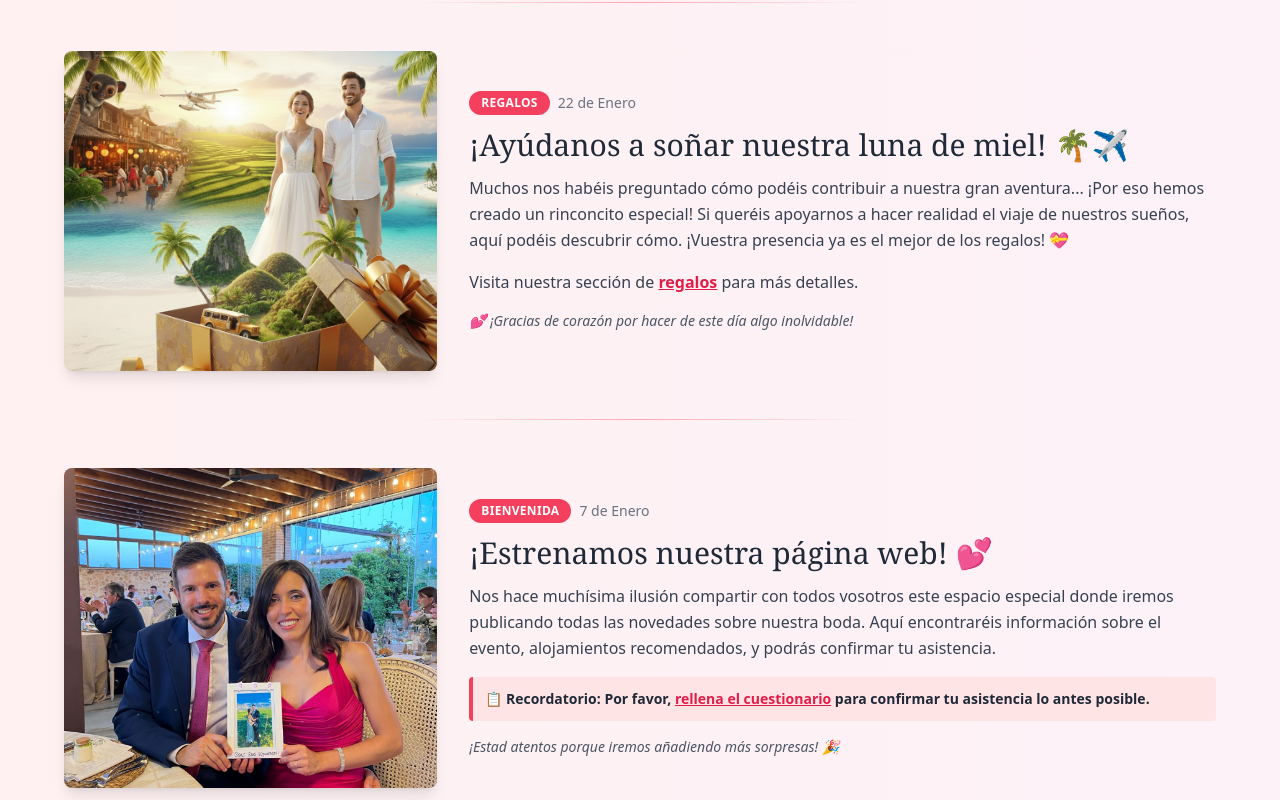
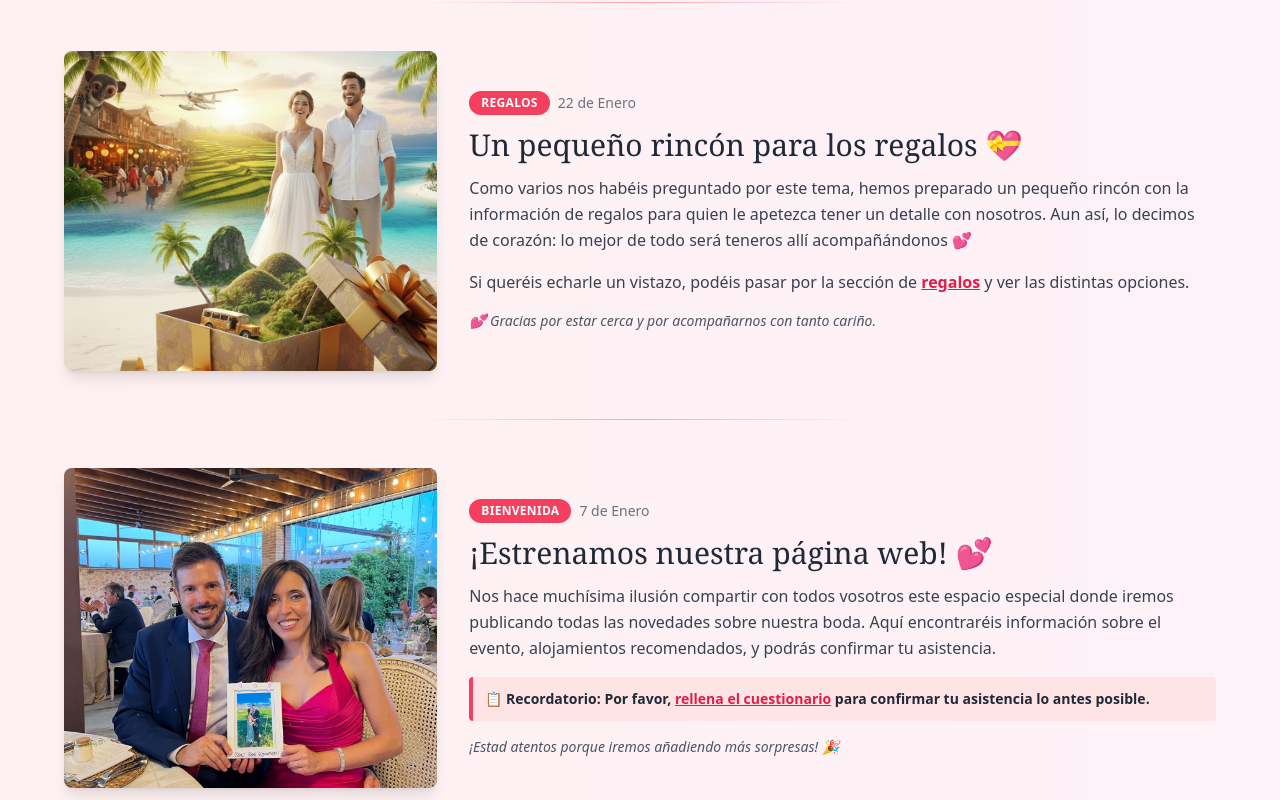
Before and after one commit to ivan-navarro/wedding, a React (Vite) app: page / in a window 1280 px wide. Shown: the part 1220-2020 px from the top of the page. Built offline with nearby package versions, Linux system fonts and the light colour scheme.

Commit message:
Refine gifts and news copy

```diff
--- a/src/components/Gifts.tsx
+++ b/src/components/Gifts.tsx
@@ -29,10 +29,10 @@ export const Gifts: React.FC<GiftsProps> = ({
                 Vuestra presencia es nuestro mayor tesoro
               </h3>
               <p className="text-gray-700 leading-relaxed mb-4">
-                Compartir este día especial con vosotros es el regalo más valioso que podríamos
-                recibir. Si además queréis contribuir con vuestro cariño a hacer realidad
-                nuestra luna de miel soñada 🌏✈️, aceptaremos vuestro gesto con el corazón lleno
-                de gratitud:
+                Lo más importante para nosotros es compartir este día con vosotros.
+                Si además os apetece tener un pequeño detalle, os dejamos por aquí
+                algunas opciones para hacerlo de la manera que os resulte más cómoda,
+                siempre con muchísimo cariño.
               </p>
             </div>
           </div>
@@ -41,25 +41,25 @@ export const Gifts: React.FC<GiftsProps> = ({
             <div className="flex items-start gap-3">
               <div className="w-2 h-2 bg-rose-400 rounded-full mt-2 flex-shrink-0"></div>
               <p className="text-gray-700 text-base">
-                <strong className="text-lg underline">Efectivo:</strong> El día de la boda habrá un cofre guardián donde dejar vuestro detalle con todo el cariño 💝
+                <strong className="text-lg underline">Efectivo:</strong> El día de la boda habrá un rinconcito preparado para quien quiera dejar algún detalle con cariño 💝
               </p>
             </div>
             <div className="flex items-start gap-3">
               <div className="w-2 h-2 bg-rose-400 rounded-full mt-2 flex-shrink-0"></div>
               <p className="text-gray-700">
-                <strong>Bizum:</strong> Una forma rápida y sencilla 📱
+                <strong>Bizum:</strong> Una forma fácil y cómoda para quien prefiera esta opción 📱
               </p>
             </div>
             <div className="flex items-start gap-3">
               <div className="w-2 h-2 bg-rose-400 rounded-full mt-2 flex-shrink-0"></div>
               <div>
                 <p className="text-gray-700 mb-3">
-                  <strong>Transferencia bancaria:</strong> Para mayor comodidad, también podéis hacerlo por transferencia 🏦
+                  <strong>Transferencia bancaria:</strong> Si os viene mejor, también podéis hacerlo por transferencia 🏦
                 </p>
                 <div className="bg-amber-50/50 rounded-lg p-4 mb-3 border border-amber-100">
                   <p className="text-sm text-gray-700 mb-3">
-                    🔒 <strong>Por motivos de seguridad:</strong><br/>
-                    Para acceder a los datos bancarios, por favor solicita acceso al siguiente documento privado:
+                    🔒 <strong>Acceso privado:</strong><br/>
+                    Hemos dejado los datos en un documento privado al que podéis acceder desde aquí:
                   </p>
                   <div className="text-center">
                     <a
@@ -74,9 +74,8 @@ export const Gifts: React.FC<GiftsProps> = ({
                   </div>
                 </div>
                 <div className="mt-3">
-                  <p className="text-xs text-gray-600 italic">
-                    <strong>Nota:</strong> Para evitar que Hacienda se nos apunte al viaje,
-                    preferiblemente evitar conceptos como "regalo boda" 🤫
+                  <p className="text-sm text-gray-600 italic">
+                    Cualquier detalle lo recibiremos con muchísima ilusión y agradecimiento 💕
                   </p>
                 </div>
               </div>
@@ -84,12 +83,6 @@ export const Gifts: React.FC<GiftsProps> = ({
           </div>
 
         </div>
-
-        <div className="text-center mt-8">
-          <p className="text-gray-600 italic">
-              Cualquier detalle será recibido con todo nuestro amor y agradecimiento 💕
-          </p>
-        </div>
       </div>
     </section>
   );
--- a/src/components/NewsHeader.tsx
+++ b/src/components/NewsHeader.tsx
@@ -36,28 +36,27 @@ export const NewsHeader: React.FC = () => {
     {
       date: '22 de Enero',
       badge: 'Regalos',
-      title: '¡Ayúdanos a soñar nuestra luna de miel! 🌴✈️',
+      title: 'Un pequeño rincón para los regalos 💝',
       image: 'img/regalo-viaje.jpg',
       imageAlt: '',
       content: (
         <>
           <p className="text-gray-700 mb-4 leading-relaxed">
-            Muchos nos habéis preguntado cómo podéis contribuir a nuestra gran aventura...
-            ¡Por eso hemos creado un rinconcito especial! Si queréis apoyarnos a hacer realidad
-            el viaje de nuestros sueños, aquí podéis descubrir cómo.
-            ¡Vuestra presencia ya es el mejor de los regalos! 💝
+            Como varios nos habéis preguntado por este tema, hemos preparado un pequeño rincón
+            con la información de regalos para quien le apetezca tener un detalle con nosotros.
+            Aun así, lo decimos de corazón: lo mejor de todo será teneros allí acompañándonos 💕
           </p>
 
           <p className="text-gray-700 mb-4 leading-relaxed">
-            Visita nuestra sección de{' '}
+            Si queréis echarle un vistazo, podéis pasar por la sección de{' '}
             <a href="#gifts" className="text-rose-600 font-semibold underline hover:text-rose-700">
               regalos
             </a>{' '}
-            para más detalles.
+            y ver las distintas opciones.
           </p>
         </>
       ),
-      footer: '💕 ¡Gracias de corazón por hacer de este día algo inolvidable!'
+      footer: '💕 Gracias por estar cerca y por acompañarnos con tanto cariño.'
     },
     {
       date: '7 de Enero',
@@ -93,7 +92,7 @@ export const NewsHeader: React.FC = () => {
       <div className="container mx-auto px-4 md:px-6">
         <div className="max-w-6xl mx-auto space-y-12">
           {news.map((item, index) => (
-            <React.Fragment key={index}>
+            <React.Fragment key={`${item.date}-${item.badge}`}>
               <div className="md:flex items-center gap-8">
               {/* Image */}
               <div className="md:w-1/3 mb-6 md:mb-0">
```
